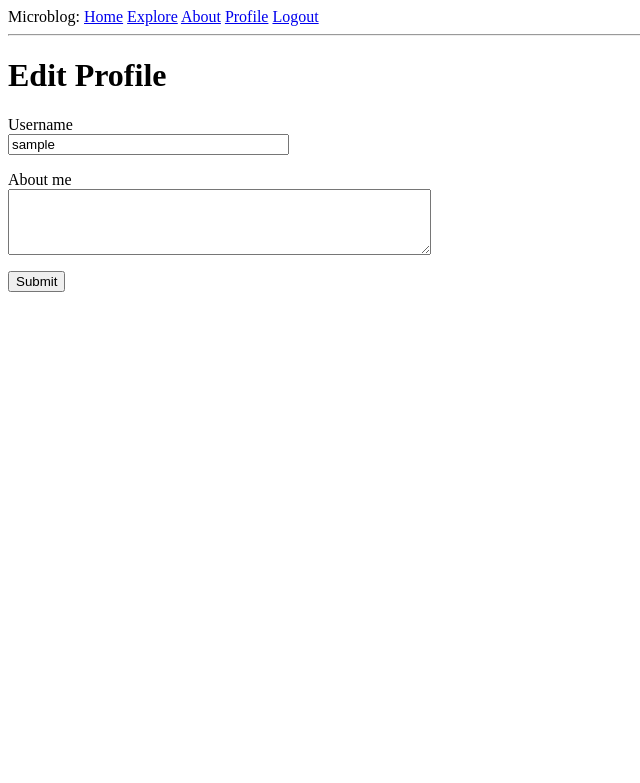
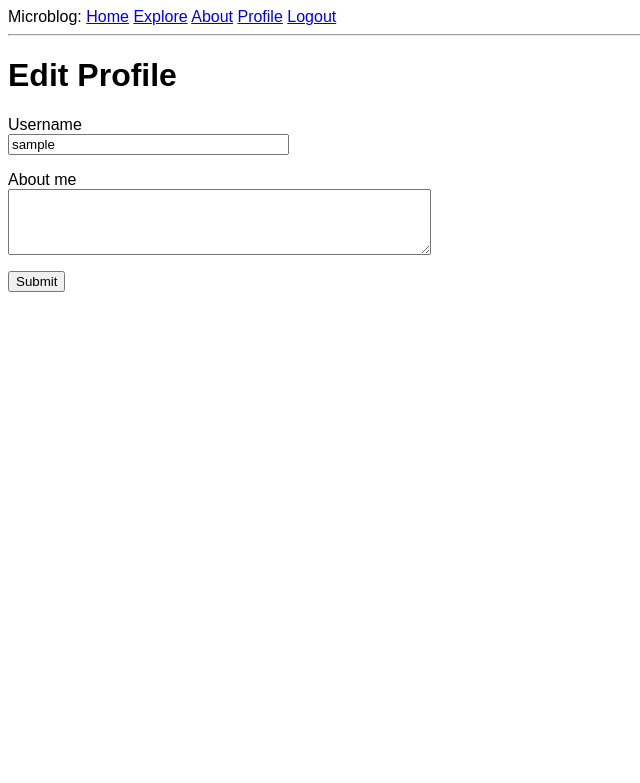
Before and after one commit to millsoper/microblog, a Flask app: page /edit_profile in a window 1280 px wide. Shown: the top 783 px of the page, without its empty margins (0-640 px from the left). Run offline with Flask 2, Linux system fonts and the light colour scheme; the visitor is signed in with stand-in values (Sample User, id 1); data comes from the database, SQL or seed files in the repository.

Commit message:
add in css

```diff
--- /dev/null
+++ b/app/static/css/main.css
@@ -0,0 +1,3 @@
+body {
+  font-family: sans-serif;
+}
--- a/app/templates/base.html
+++ b/app/templates/base.html
@@ -5,6 +5,7 @@
     {% else %}
     <title>Welcome to Microblog</title>
     {% endif %}
+    <link rel="stylesheet" href="{{ url_for('static', filename='css/main.css') }}">
   </head>
   <body>
     <div>Microblog:
```
